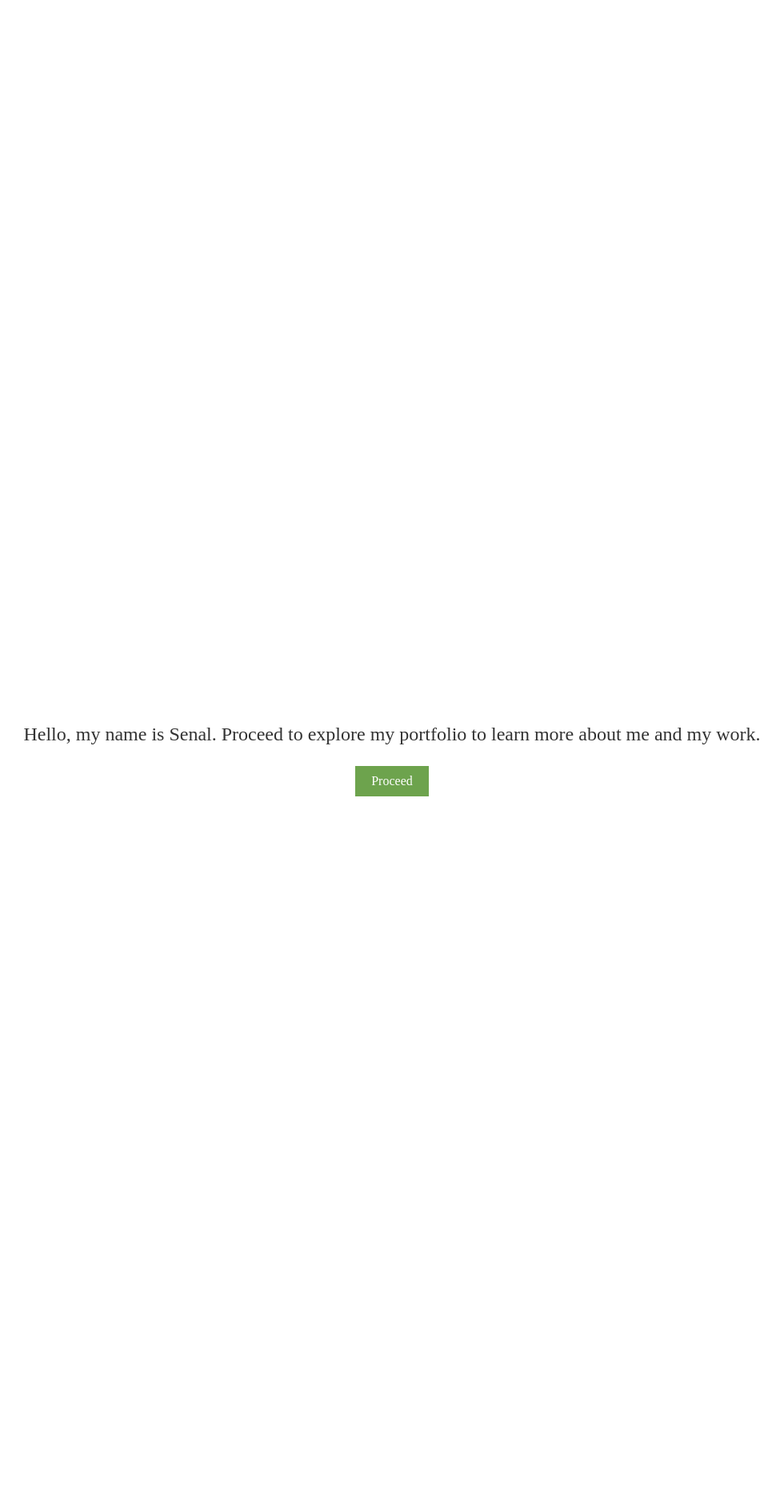
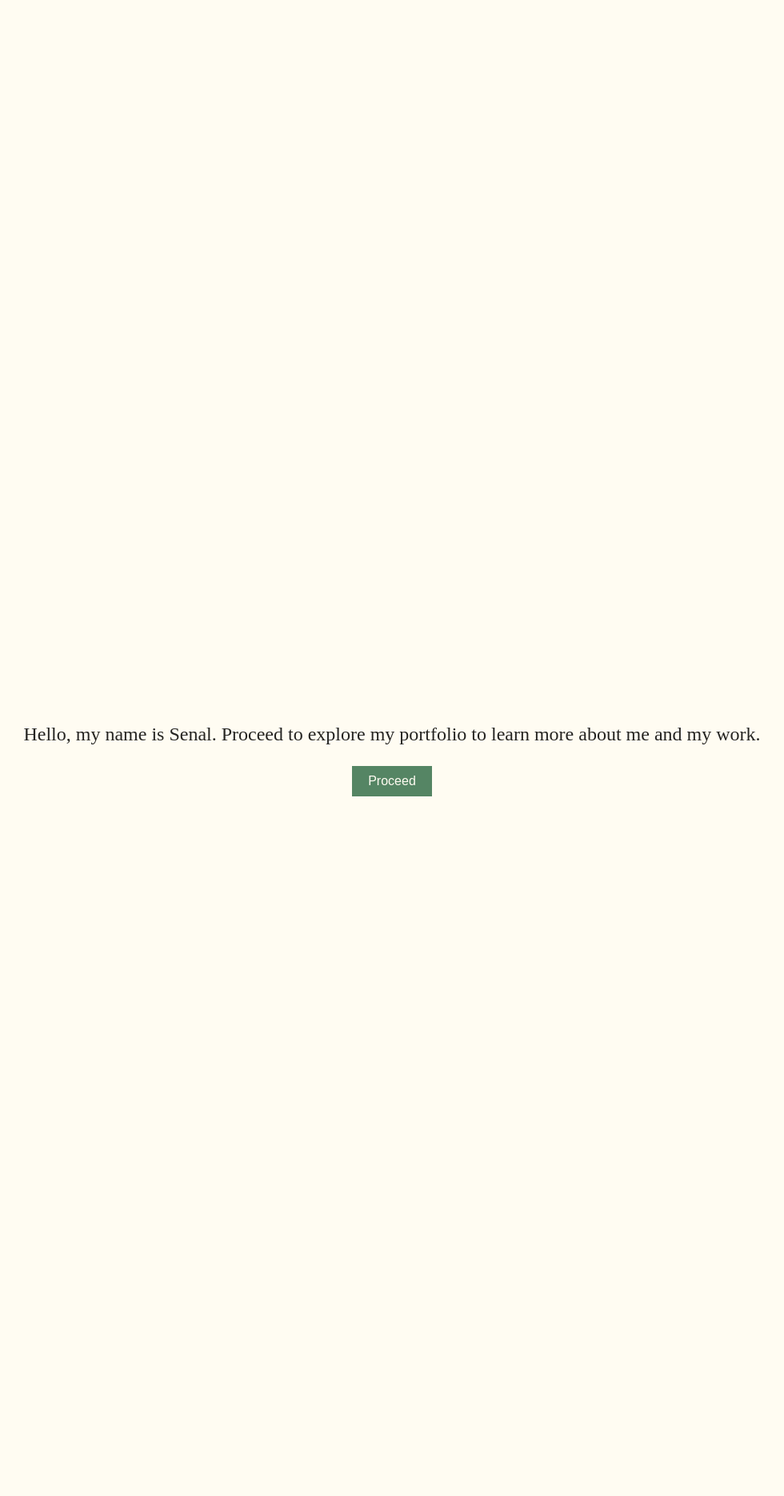
Before and after one commit to senals/senals.github.io, a Flask app: page / in a window 1280 px wide. Shown: the whole page at 80% size, without its empty margins (150-1130 px from the left). Run offline with Flask 3, Linux system fonts and the light colour scheme.

Commit message:
Prototype roughly finished, just need to polish the contents, add some projects, find a domain and add some animations

```diff
--- a/Static/CSS/styles.css
+++ b/Static/CSS/styles.css
@@ -1,17 +1,10 @@
 /* General body styles */
 body {
-    display: flex;
-    flex-direction: column;
-    min-height: 100vh;
     margin: 0;
     font-family: 'Times New Roman', Times, serif; /* Times New Roman font */
     line-height: 1.6;
-    color: #333;
-    background-color: #f4f4f4;
-}
-
-main {
-    flex: 1;
+    color: #252422; /* Dark grey for text */
+    background-color: #FFFCF2; /* Light cream background */
 }
 
 /* Adjusted button hover styles */
@@ -19,7 +12,7 @@ main {
 nav a:hover,
 .form button[type="submit"]:hover,
 .project:hover, .skill:hover {
-    background: #4a8c3a; /* Darker green */
+    background: #252422; /* Dark grey */
 }
 
 .intro-content button.visible {
@@ -33,7 +26,7 @@ nav a:hover,
     left: 0;
     width: 100%;
     height: 100%;
-    background: #ffffff;
+    background: #FFFCF2; /* Light cream background */
     display: flex;
     justify-content: center;
     align-items: center;
@@ -41,18 +34,6 @@ nav a:hover,
     opacity: 1;
     visibility: visible;
     transition: opacity 1s, visibility 1s;
-}
-
-#intro-overlay.hidden + main,
-#intro-overlay.hidden + footer {
-    display: block;
-    opacity: 1;
-}
-
-main, footer {
-    display: none;
-    opacity: 0;
-    transition: opacity 1s ease-in-out;
 }
 
 .intro-content {
@@ -63,19 +44,17 @@ main, footer {
     font-size: 1.5em;
     margin-bottom: 20px;
     animation: fadeInText 2s ease-in-out;
-    font-family: 'Times New Roman', Times, serif; /* Times New Roman font */
+    color: #252422; /* Dark grey */
 }
 
 .intro-content button {
     padding: 10px 20px;
-    background: #6DA34D;
-    color: #ffffff;
+    background: #558564; /* Primary color - Green */
+    color: #FFFCF2; /* Light cream text */
     border: none;
     cursor: pointer;
     font-size: 1em;
     transition: background 0.3s, opacity 0.5s, transform 0.3s;
-    opacity: 0; /* Initially hidden */
-    font-family: 'Times New Roman', Times, serif; /* Times New Roman font */
 }
 
 .intro-content button.visible {
@@ -83,7 +62,7 @@ main, footer {
 }
 
 .intro-content button:hover {
-    background: #56445De8;
+    background: #252422; /* Dark grey on hover */
 }
 
 /* Keyframes for fade-in text animation */
@@ -100,11 +79,11 @@ main, footer {
 
 /* Header styles */
 header {
-    background: #6DA34D;
-    color: #ffffff;
+    background: #558564; /* Primary color - Green */
+    color: #FFFCF2; /* Light cream text */
     padding-top: 30px;
     min-height: 70px;
-    border-bottom: #56445De8 3px solid;
+    border-bottom: #252422 3px solid; /* Dark grey border */
     display: flex;
     justify-content: space-between; /* Adjusted for layout */
     align-items: center; /* Center align items vertically */
@@ -122,12 +101,12 @@ nav {
     display: flex;
     justify-content: space-between; /* Distribute items to the edges */
     align-items: center; /* Center align items vertically */
-    background: #6DA34D; /* Updated background color */
+    background: #558564; /* Primary color - Green */
     padding: 10px 50px; /* Adjusted padding */
 }
 
 nav a {
-    color: #ffffff;
+    color: #FFFCF2; /* Light cream text */
     text-decoration: none;
     padding: 10px 20px;
     transition: background 0.3s, transform 0.3s;
@@ -135,7 +114,7 @@ nav a {
 }
 
 nav a:hover {
-    background: #56445De8;
+    background: #252422; /* Dark grey on hover */
     border-radius: 5px;
     transform: scale(1.05);
 }
@@ -143,7 +122,7 @@ nav a:hover {
 /* Section styles */
 .section {
     padding: 20px;
-    background: #ffffff;
+    background: #FFFCF2; /* Light cream background */
     margin: 20px 0;
     animation: fadeIn 1s ease-in;
 }
@@ -158,6 +137,7 @@ nav a:hover {
     flex: 1;
     margin-right: 20px;
     font-family: 'Times New Roman', Times, serif; /* Times New Roman font */
+    color: #252422; /* Dark grey text */
 }
 
 .section-image {
@@ -195,8 +175,8 @@ nav a:hover {
 }
 
 .project, .skill {
-    background: #56445De8;
-    color: #ffffff;
+    background: #558564; /* Primary color - Green */
+    color: #FFFCF2; /* Light cream text */
     padding: 10px;
     text-align: center;
     border-radius: 5px;
@@ -209,100 +189,67 @@ nav a:hover {
 }
 
 /* Contact form styles */
-#contact {
+form {
+    background: #DBE9EE; /* Secondary color - Light blue */
     padding: 20px;
-    background: #ffffff;
-    margin: 20px 0;
-    animation: fadeIn 1s ease-in;
+    border-radius: 5px;
+    margin-bottom: 100px; /* Adjust as necessary */
 }
 
-#contact form {
-    display: flex;
-    flex-direction: column;
+form label {
+    display: block;
+    margin-bottom: 5px;
+    font-family: 'Times New Roman', Times, serif; /* Times New Roman font */
+    color: #252422; /* Dark grey text */
 }
 
-#contact label {
-    margin-top: 10px;
-    font-family: 'Times New Roman', Times, serif;
+form input[type="text"],
+form input[type="email"],
+form textarea {
+    width: 100%;
+    padding: 10px;
+    margin-bottom: 20px;
+    border-radius: 5px;
+    border: 1px solid #ccc;
+    font-family: 'Times New Roman', Times, serif; /* Times New Roman font */
+    background: #FFFCF2; /* Light cream background */
+    color: #252422; /* Dark grey text */
 }
 
-#contact input,
-#contact textarea {
+form button[type="submit"] {
+    display: block;
+    width: 100%;
     padding: 10px;
-    margin-top: 5px;
-    border: 1px solid #ccc;
+    background: #252422; /* Dark grey */
+    color: #FFFCF2; /* Light cream text */
+    border: 0;
+    cursor: pointer;
+    font-size: 16px;
     border-radius: 5px;
-    font-family: 'Times New Roman', Times, serif;
+    transition: background 0.3s, transform 0.3s;
+    font-family: 'Times New Roman', Times, serif; /* Times New Roman font */
 }
 
-#contact button {
-    margin-top: 20px;
-    padding: 10px;
-    background: #35424a;
-    color: #ffffff;
-    border: none;
-    cursor: pointer;
-    font-family: 'Times New Roman', Times, serif;
-    transition: background 0.3s, transform 0.3s;
-}
-
-#contact button:hover {
-    background: #56445De8;
+form button[type="submit"]:hover {
+    background: #CC7178; /* Darker red on hover */
     transform: scale(1.05);
 }
 
-
-/* Footer styles */
-footer {
-    background: #6DA34D;
-    color: #ffffff;
-    text-align: center;
-    padding: 10px 0;
-    width: 100%;
-    font-family: 'Times New Roman', Times, serif;
-    margin-top: auto;
-}
-
-/* Fade in effect for main content */
-main.hidden {
-    opacity: 0;
-    transition: opacity 1s;
-}
-
-main.visible {
-    opacity: 1;
-}
-
-/* Animation for fading in sections */
-@keyframes fadeIn {
-    from { opacity: 0; }
-    to { opacity: 1; }
-}
-
-/* Additional media queries for responsiveness */
+/* Responsive design */
 @media (max-width: 768px) {
-    .section-content {
-        flex-direction: column;
-    }
-
-    .section-image {
-        text-align: center;
-        margin-top: 20px;
-    }
-
     #projects, #skills {
         grid-template-columns: 1fr;
     }
 }
 
-@media (max-width: 1200px) {
-    .nav-left {
-        display: flex;
-        justify-content: space-between;
-        align-items: center;
-    }
+/* Footer styles */
+footer {
+    text-align: center;
+    padding: 10px 0;
+    background: #558564; /* Primary color - Green */
+    color: #FFFCF2; /* Light cream text */
+    position: fixed;
+    bottom: 0;
+    width: 100%;
+    z-index: 100; /* Ensure the footer stays on top of other content */
 }
-
-.hidden {
-    display: none;
-}
--- a/Templates/index.html
+++ b/Templates/index.html
@@ -33,7 +33,7 @@
             <div class="section-content">
                 <div class="section-text">
                     <h2>About Me</h2>
-                    <p>Welcome to my portfolio! I am a third-year computer science student at Cardiff University with a passion for coding and problem-solving. I enjoy working on a variety of projects and constantly learning new technologies. In my free time, I love hiking and exploring new places.</p>
+                    <p>Welcome to my portfolio. My name is Senal Siriwardana. I am currently in my third year at Cardiff University, studying Computer Science (BsC). </p>
                 </div>
                 <div class="section-image">
                     <img src="{{ url_for('static', filename='images/Myself.jpeg') }}" alt="Senal Siriwardana" class="profile-image">
```
